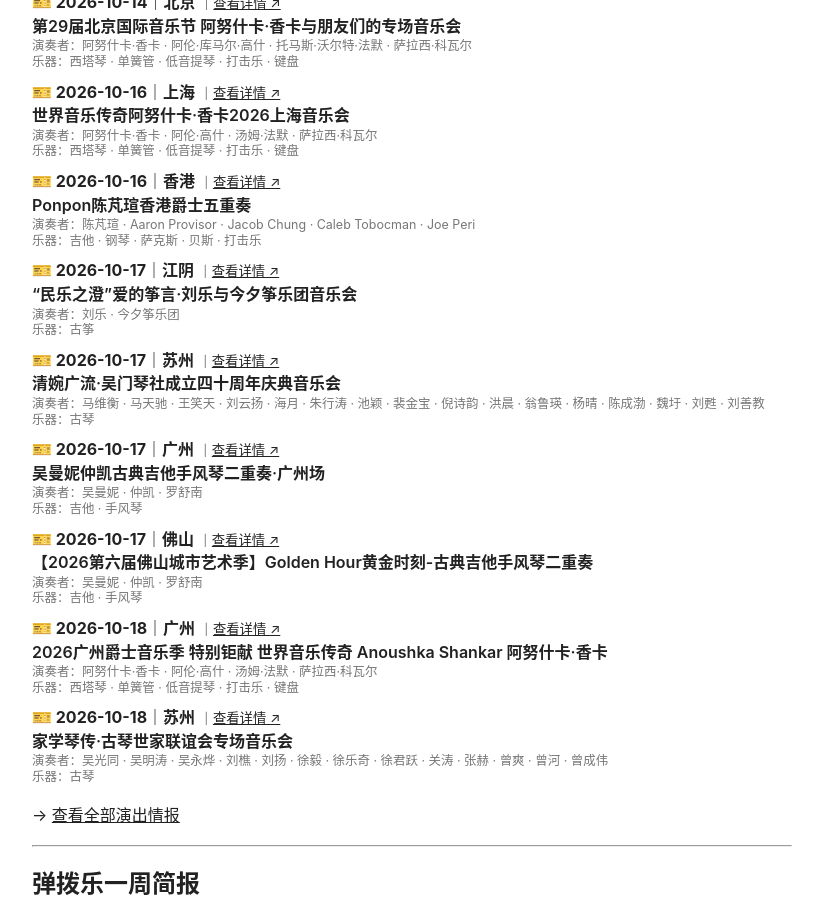
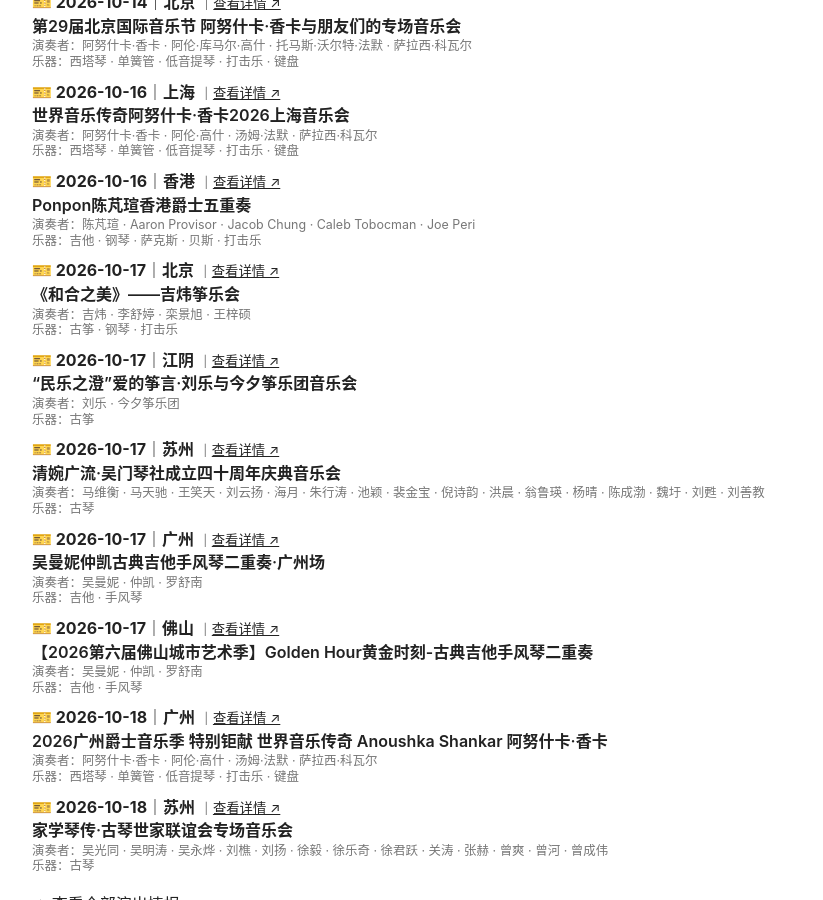
Before and after one commit to KeenKwok/boxianji, a Jekyll site: the page built from index.md, in a window 1280 px wide and 900 px high, scrolled down 844 px. Shown: the whole window, without its empty margins (228-1051 px from the left). Built offline with Jekyll 4.4.1, drawn with Linux system fonts in a browser that asks for light colours.

Commit message:
更新 attention.yml

```diff
--- a/_data/attention.yml
+++ b/_data/attention.yml
@@ -1,3 +1,18 @@
+- id: "20261017-beijing-hehezhimei-jiwei-zheng-concert"
+  date: "2026-10-17"
+  city: "北京"
+  title: "《和合之美》——吉炜筝乐会"
+  performers:
+    - "吉炜"
+    - "李舒婷"
+    - "栾景旭"
+    - "王梓硕"
+  instruments:
+    - "古筝"
+    - "钢琴"
+    - "打击乐"
+  link: "https://mp.weixin.qq.com/s/pmxAp0NpMllDLeFawztgWQ"
+
 - id: "20261017-jiangyin-aidezhengyan-liule-jinxi-zhengensemble"
   date: "2026-10-17"
   city: "江阴"
```
